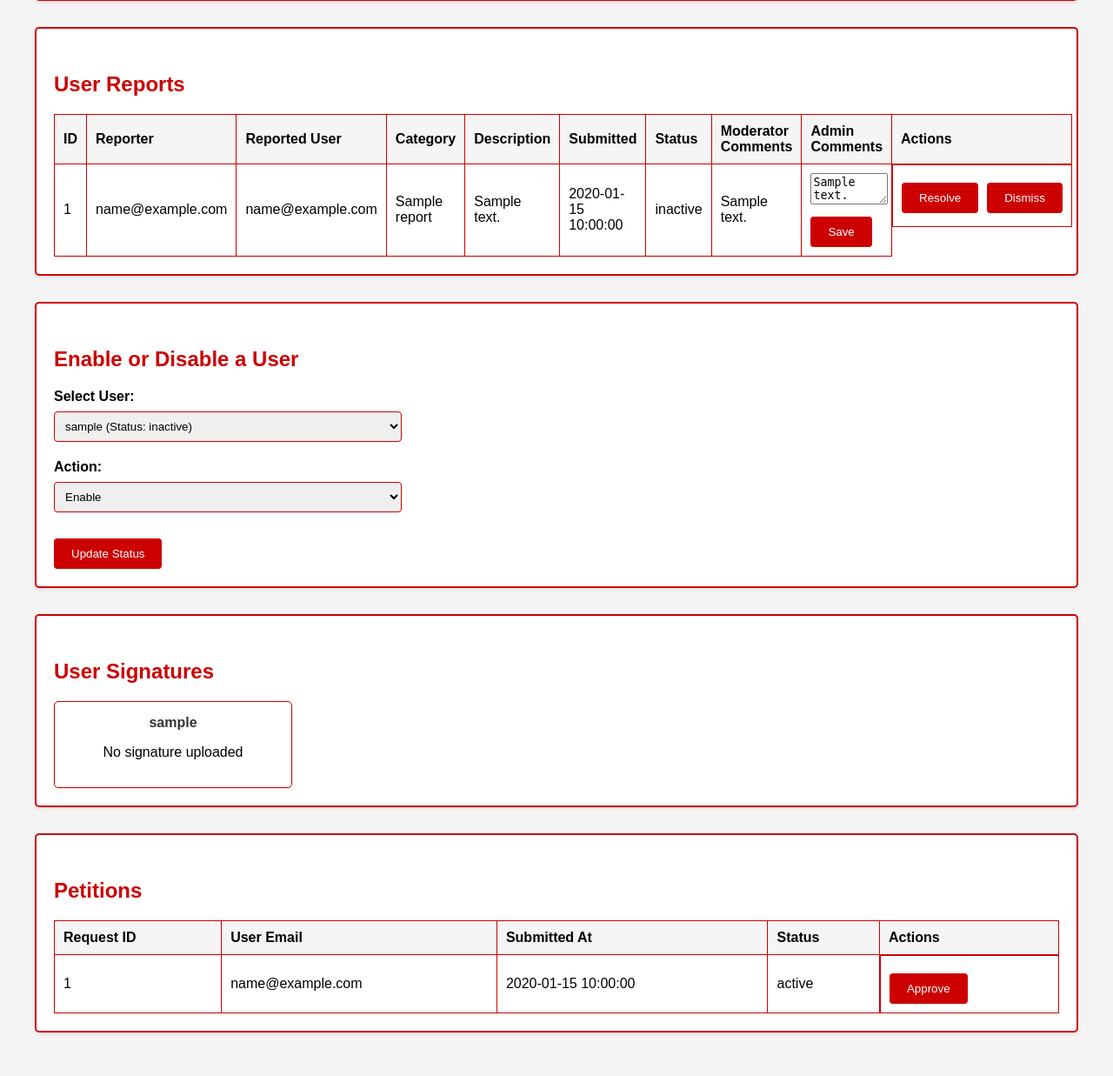
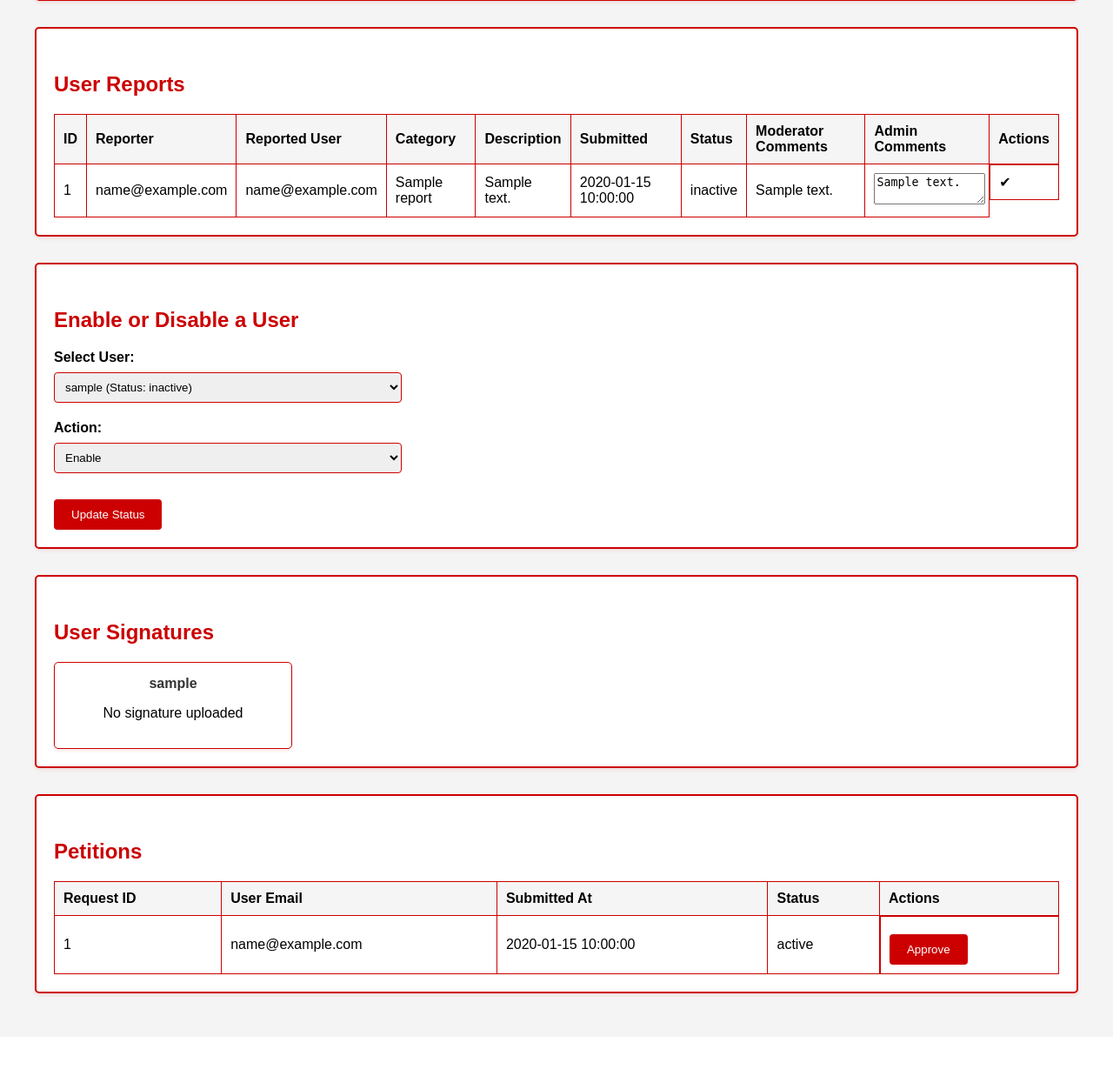
Before and after one commit to Itaho/Project-01-COSC4353, a Flask app: template templates/adminpanel.html in a window 1280 px wide. Shown: the part 537-1774 px from the top of the page at 87% size. After the commit the page ends 1684 px from the top, so only its background shows below. Run offline with Flask 3, Linux system fonts and the light colour scheme; the template is opened without the code that fills it: most values are stand-ins (such as "Sample title", 1, 10 or a date in 2020).

Commit message:
Update adminpanel.html

```diff
--- a/templates/adminpanel.html
+++ b/templates/adminpanel.html
@@ -166,6 +166,7 @@
     <div class="panel-section">
       <h2>User Reports</h2>
 
+      <div class="table-responsive">
         <table>
           <thead>
             <tr>
@@ -193,26 +194,19 @@
               <td>{{ rep.status }}</td>
               <td>{{ rep.moderator_comments or '—' }}</td>
               <td>
-              {% if rep.status not in ['resolved', 'dismissed'] %}
                 <form action="{{ url_for('update_report') }}" method="POST">
                   <input type="hidden" name="report_id" value="{{ rep.report_id }}">
                   <textarea name="admin_comments" rows="2" style="width:100%;" placeholder="Add admin comment..." required>{{ rep.admin_comments or '' }}</textarea>
-                  <button type="submit">Save</button>
-                </form>
-              {% else %}
-                {{ rep.admin_comments or '—' }}
-              {% endif %}
               </td>
               <td class="actions-column">
-              {% if rep.status not in ['resolved', 'dismissed'] %}
-                <form action="{{ url_for('update_report') }}" method="POST" style="margin-bottom: 5px;">
-                  <input type="hidden" name="report_id" value="{{ rep.report_id }}">
+                {% if rep.status in ['submitted', 'under_review'] %}
                   <input type="hidden" name="action" value="resolved">
                   <button type="submit">Resolve</button>
                 </form>
-                <form action="{{ url_for('update_report') }}" method="POST">
+                <form action="{{ url_for('update_report') }}" method="POST" style="margin-top:5px;">
                   <input type="hidden" name="report_id" value="{{ rep.report_id }}">
                   <input type="hidden" name="action" value="dismissed">
+                  <textarea name="admin_comments" rows="2" style="display:none;">{{ rep.admin_comments or '' }}</textarea>
                   <button type="submit">Dismiss</button>
                 </form>
                 {% else %}
@@ -224,9 +218,7 @@
           </tbody>
         </table>
       </div>
-
-
-
+    </div>
 
 
     <div class="panel-section">
```
Lines whose indentation alone changed are shown as unchanged.
